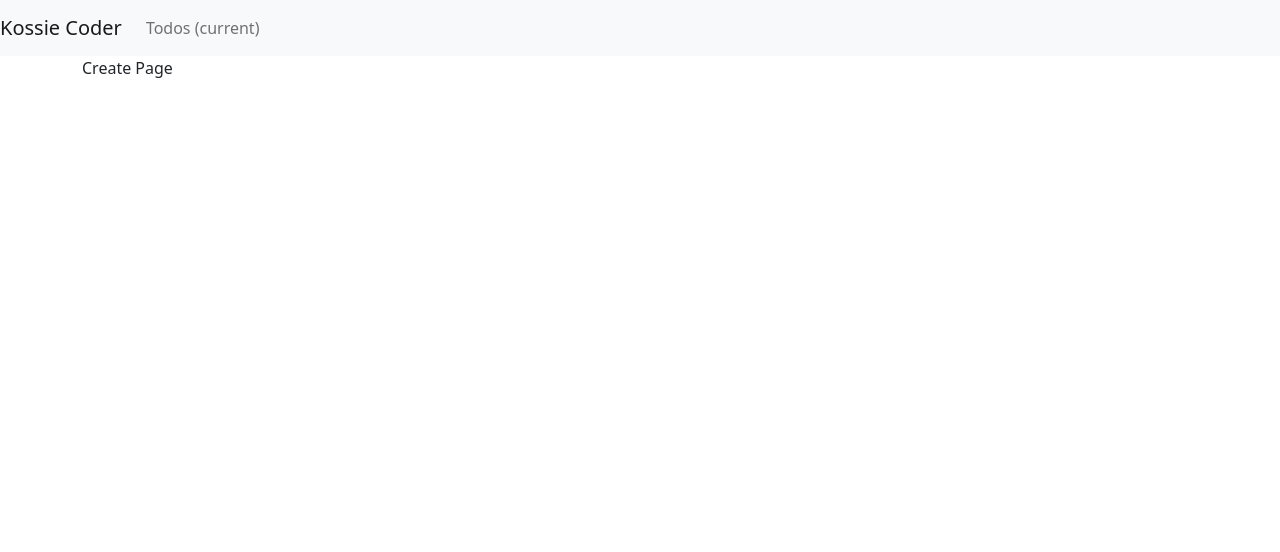
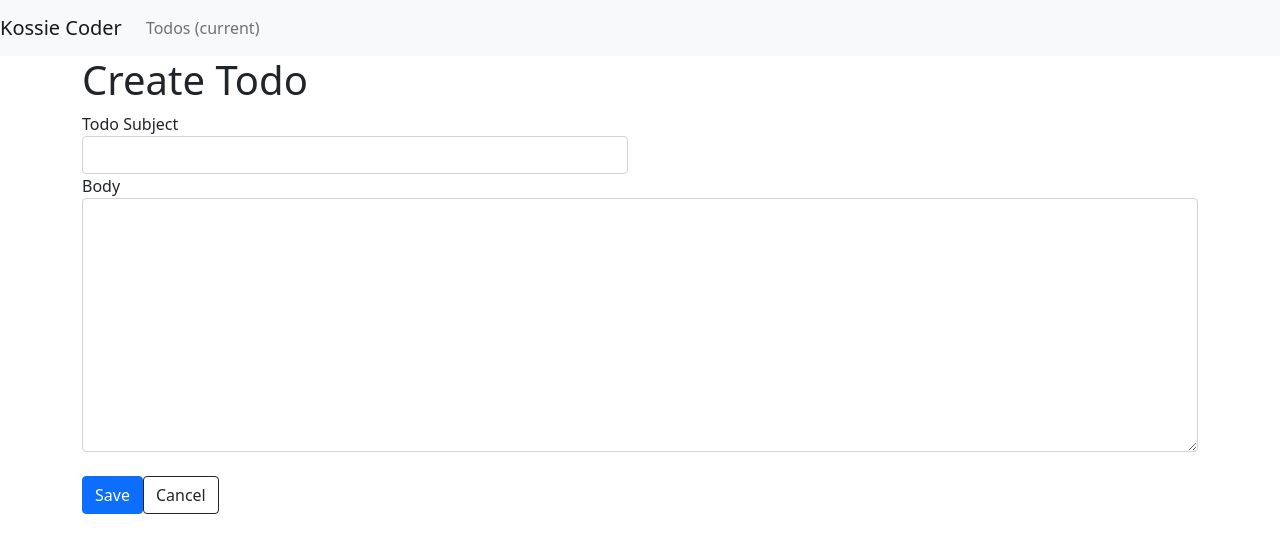
Before and after one commit to sannimdev/vue3-beginner-kossiecoder, a Vue app: page /todos/create in a window 1280 px wide. Shown: the top 552 px of the page. Built offline with nearby package versions, Linux system fonts and the light colour scheme.

Commit message:
58강: To-Do 생성 페이지 만들기 1

```diff
--- /dev/null
+++ b/src/components/TodoForm.vue
@@ -0,0 +1,140 @@
+<template>
+    <div v-if="loading">
+        Loading...
+    </div>
+    <form v-else @submit.prevent="onSave">
+        <div class="row mb-4">
+            <div class="col-6">
+                <div class="form-group">
+                    <label>Todo Subject</label>
+                    <input v-model="todo.subject" type="text" class="form-control" />
+                </div>
+            </div>
+            <div v-if="editing" class="col-6">
+                <label>Completed</label>
+                <div>
+                    <button
+                        type="button"
+                        class="btn"
+                        :class="todo.completed ? 'btn-success' : 'btn-danger'"
+                        @click="toggleTodoStatus"
+                    >
+                        {{ todo.completed ? 'Completed' : 'Incomplete' }}
+                    </button>
+                </div>
+            </div>
+            <div class="col-12">
+                <div class="form-group">
+                    <label>Body</label>
+                    <textarea
+                        v-model="todo.body"
+                        class="form-control"
+                        cols="30"
+                        rows="10"
+                    ></textarea>
+                </div>
+            </div>
+        </div>
+        <button type="submit" class="btn btn-primary" :disabled="!todoUpdated">Save</button>
+        <button class="btn btn-outline-dark ml-2" @click="moveTodoListPage">Cancel</button>
+    </form>
+    <Toast v-if="showToast" :message="toastMessage" :type="toastAlertType" />
+</template>
+
+<script>
+import { ref, computed } from 'vue';
+import { useRoute, useRouter } from 'vue-router';
+import axios from 'axios';
+import _ from 'lodash';
+import Toast from '@/components/Toast.vue';
+import { useToast } from '@/composables/toast';
+
+export default {
+    components: {
+        Toast,
+    },
+    props: {
+        editing: {
+            type: Boolean,
+            default: false,
+        },
+    },
+    setup(props) {
+        const route = useRoute();
+        const router = useRouter();
+        const todo = ref({
+            subject: '',
+            completed: false,
+        });
+        const originalTodo = ref(null);
+        const loading = ref(false);
+        const id = route.params.id;
+
+        const { showToast, toastMessage, toastAlertType, triggerToast } = useToast();
+
+        const getTodo = async () => {
+            loading.value = true;
+            try {
+                const res = await axios.get(`http://localhost:3000/todos/${id}`);
+
+                // 사용자가 조작할 수 있는 todo객체와 원본 todo객체의 값을 서로 공유하지 않도록 복사하기
+                todo.value = { ...res.data };
+                originalTodo.value = { ...res.data };
+
+                loading.value = false;
+            } catch (error) {
+                loading.value = false;
+                triggerToast('Something went wrong...😅', 'danger');
+                console.error(error);
+            }
+        };
+
+        const todoUpdated = computed(() => {
+            return !_.isEqual(todo.value, originalTodo.value);
+        });
+
+        const toggleTodoStatus = () => {
+            todo.value.completed = !todo.value.completed;
+        };
+
+        const moveTodoListPage = () => {
+            router.push({
+                name: 'Todos',
+            });
+        };
+
+        const onSave = async () => {
+            try {
+                const res = await axios.put(`http://localhost:3000/todos/${id}`, {
+                    subject: todo.value.subject,
+                    completed: todo.value.completed,
+                });
+                console.log(res);
+                originalTodo.value = { ...todo.value };
+                triggerToast('Successfully saved!');
+            } catch (error) {
+                console.error(error);
+                triggerToast('Something went wrong!');
+            }
+        };
+
+        if (props.editing) {
+            getTodo();
+        }
+
+        return {
+            todo,
+            loading,
+            toggleTodoStatus,
+            moveTodoListPage,
+            onSave,
+            todoUpdated,
+            showToast,
+            toastMessage,
+            toastAlertType,
+        };
+    },
+};
+</script>
+
+<style></style>
--- a/src/pages/todos/_id.vue
+++ b/src/pages/todos/_id.vue
@@ -1,115 +1,13 @@
 <template>
     <h1>To-do Page</h1>
-    <div v-if="loading">
-        Loading...
-    </div>
-    <form v-else @submit.prevent="onSave">
-        <div class="row mb-4">
-            <div class="col-6">
-                <div class="form-group">
-                    <label>Todo Subject</label>
-                    <input v-model="todo.subject" type="text" class="form-control" />
-                </div>
-            </div>
-            <div class="col-6">
-                <label>Completed</label>
-                <div>
-                    <button
-                        type="button"
-                        class="btn"
-                        :class="todo.completed ? 'btn-success' : 'btn-danger'"
-                        @click="toggleTodoStatus"
-                    >
-                        {{ todo.completed ? 'Completed' : 'Incomplete' }}
-                    </button>
-                </div>
-            </div>
-        </div>
-        <button type="submit" class="btn btn-primary" :disabled="!todoUpdated">Save</button>
-        <button class="btn btn-outline-dark ml-2" @click="moveTodoListPage">Cancel</button>
-    </form>
-    <Toast v-if="showToast" :message="toastMessage" :type="toastAlertType" />
-    <div id="kossie">Coder</div>
+    <TodoForm :editing="true" />
 </template>
 
 <script>
-import { ref, computed } from 'vue';
-import { useRoute, useRouter } from 'vue-router';
-import axios from 'axios';
-import _ from 'lodash';
-import Toast from '@/components/Toast.vue';
-import { useToast } from '@/composables/toast';
-
+import TodoForm from '@/components/TodoForm.vue';
 export default {
     components: {
-        Toast,
-    },
-    setup() {
-        const route = useRoute();
-        const router = useRouter();
-        const todo = ref(null);
-        const originalTodo = ref(null);
-        const loading = ref(true);
-        const id = route.params.id;
-
-        const { showToast, toastMessage, toastAlertType, triggerToast } = useToast();
-
-        const getTodo = async () => {
-            try {
-                const res = await axios.get(`http://localhost:3000/todos/${id}`);
-
-                // 사용자가 조작할 수 있는 todo객체와 원본 todo객체의 값을 서로 공유하지 않도록 복사하기
-                todo.value = { ...res.data };
-                originalTodo.value = { ...res.data };
-
-                loading.value = false;
-            } catch (error) {
-                triggerToast('Something went wrong...😅', 'danger');
-                console.error(error);
-            }
-        };
-
-        const todoUpdated = computed(() => {
-            return !_.isEqual(todo.value, originalTodo.value);
-        });
-
-        const toggleTodoStatus = () => {
-            todo.value.completed = !todo.value.completed;
-        };
-
-        const moveTodoListPage = () => {
-            router.push({
-                name: 'Todos',
-            });
-        };
-
-        const onSave = async () => {
-            try {
-                const res = await axios.put(`http://localhost:3000/todos/${id}`, {
-                    subject: todo.value.subject,
-                    completed: todo.value.completed,
-                });
-                console.log(res);
-                originalTodo.value = { ...todo.value };
-                triggerToast('Successfully saved!');
-            } catch (error) {
-                console.error(error);
-                triggerToast('Something went wrong!');
-            }
-        };
-
-        getTodo();
-        return {
-            todo,
-            loading,
-            toggleTodoStatus,
-            moveTodoListPage,
-            onSave,
-            todoUpdated,
-            showToast,
-            toastMessage,
-            toastAlertType,
-        };
+        TodoForm,
     },
 };
 </script>
--- a/src/pages/todos/create/index.vue
+++ b/src/pages/todos/create/index.vue
@@ -1,9 +1,15 @@
 <template>
-    Create Page
+    <h1>Create Todo</h1>
+    <TodoForm />
 </template>
 
 <script>
-export default {};
+import TodoForm from '@/components/TodoForm.vue';
+export default {
+    components: {
+        TodoForm,
+    },
+};
 </script>
 
 <style></style>
--- a/src/pages/todos/index.vue
+++ b/src/pages/todos/index.vue
@@ -15,7 +15,6 @@
             @keyup.enter="searchTodo"
         />
         <hr />
-        <TodoSimpleForm @add-todo="addTodo" />
         <div style="color: red;">{{ error }}</div>
         <div v-if="!todos.length">
             There is nothing to display
@@ -48,13 +47,11 @@
 import axios from 'axios';
 import { ref, computed, watch } from 'vue';
 import { useRouter } from 'vue-router';
-import TodoSimpleForm from '@/components/TodoSimpleForm.vue';
 import TodoList from '@/components/TodoList.vue';
 import Toast from '@/components/Toast.vue';
 import { useToast } from '@/composables/toast';
 export default {
     components: {
-        TodoSimpleForm,
         TodoList,
         Toast,
     },
```
